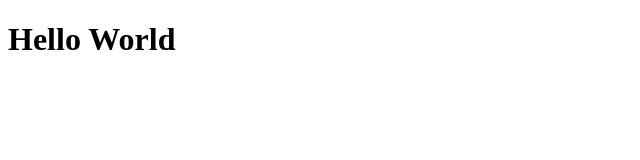
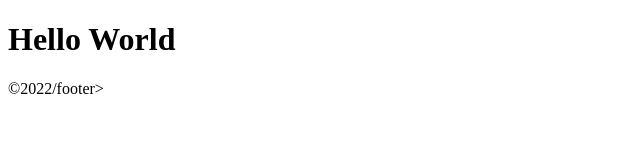
Before and after one commit to Kaiyfa/practrice-git, a plain HTML site: page index.html in a window 1280 px wide. Shown: the whole page, without its empty margins (0-640 px from the left). Drawn offline with Linux system fonts and the light colour scheme.

Commit message:
Add copyright

```diff
--- a/index.html
+++ b/index.html
@@ -8,5 +8,6 @@
 </head>
 <body>
     <h1>Hello World</h1>
+    <footer>&copy;2022/footer>
 </body>
 </html>
```
